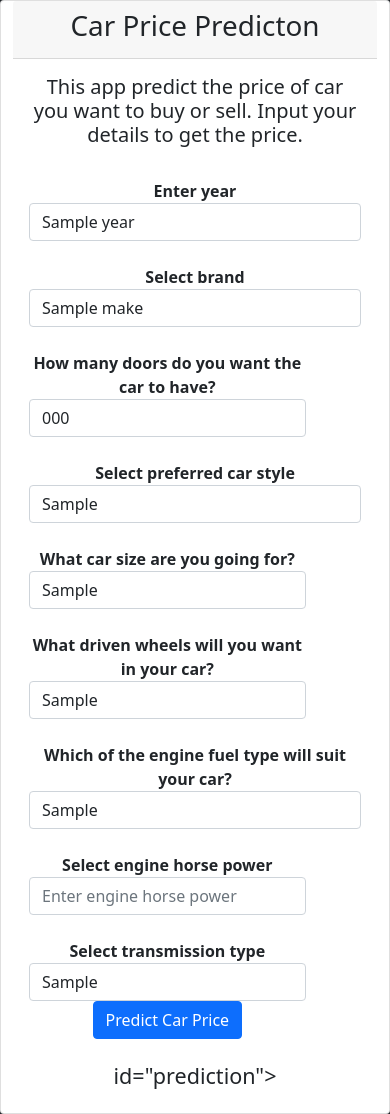
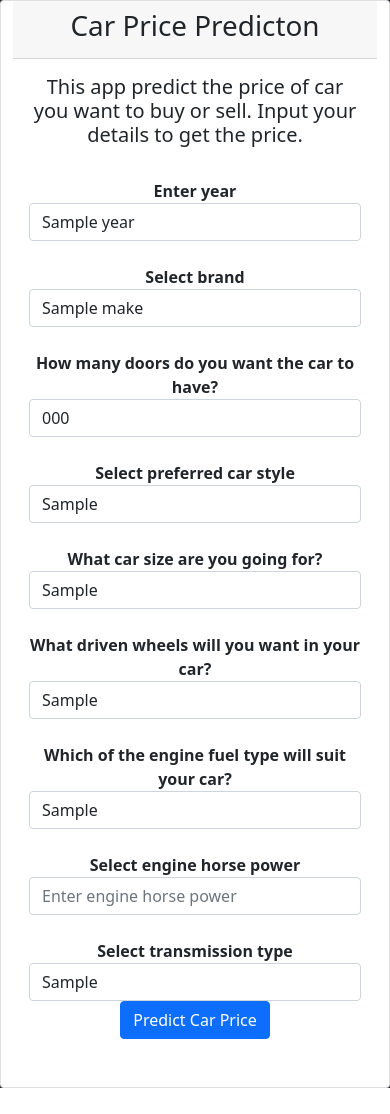
Before and after one commit to toludoyin/car-price-prediction, a Python web app: template template/index.html in a window 390 px wide. After the commit the page ends 1088 px from the top, so only its background shows below. Run offline with Jinja, Linux system fonts and the light colour scheme; the template is opened without the code that fills it: most values are stand-ins (such as "Sample title", 1, 10 or a date in 2020); some libraries are stand-ins or nearby versions.

Commit message:
removed > symbol in span

```diff
--- a/template/index.html
+++ b/template/index.html
@@ -50,7 +50,7 @@
                             </select>
                         </div>
                         <br>
-                        <div class="col-10 form-group" style="text-align: center">
+                        <div class="col-md-10 form-group" style="text-align: center">
                             <label><b>How many doors do you want the car to have?</b></label>
                             <select class="selectpicker form-control" id="number_of_doors" name="number_of_doors" required="1">
                                 {% for number_of_doors in number_of_doors %}
@@ -68,7 +68,7 @@
                             </select>
                         </div>
                         <br>
-                        <div class="col-10 form-group" style="text-align: center">
+                        <div class="col-md-10 form-group" style="text-align: center">
                             <label><b>What car size are you going for?</b></label>
                             <select class="selectpicker form-control" id="vehicle_size" name="vehicle_size" required="1">
                                 {% for vehicle_size in vehicle_size %}
@@ -77,7 +77,7 @@
                             </select>
                         </div>
                         <br>
-                        <div class="col-10 form-group" style="text-align: center">
+                        <div class="col-md-10 form-group" style="text-align: center">
                             <label><b>What driven wheels will you want in your car?</b></label>
                             <select class="selectpicker form-control" id="driven_wheels" name="driven_wheels" required="1">
                                 {% for driven_wheels in driven_wheels %}
@@ -95,12 +95,12 @@
                             </select>
                         </div>
                         <br>
-                        <div class="col-10 form-group" style="text-align: center">
+                        <div class="col-md-10 form-group" style="text-align: center">
                             <label><b>Select engine horse power</b></label>
                             <input class="form-control" id="engine_hp" name="engine_hp" placeholder="Enter engine horse power">
                         </div>
                         <br>
-                        <div class="col-10 form-group" style="text-align: center">
+                        <div class="col-md-10 form-group" style="text-align: center">
                             <label><b>Select transmission type</b></label>
                             <select class="selectpicker form-control" id="transmission_type" name="transmission_type" required="1">
                                 {% for transmission_type in transmission_type %}
@@ -108,7 +108,7 @@
                                 {% endfor %}
                             </select>
                         </div>
-                        <div class="col-10 form-group" style="text-align: center">
+                        <div class="col-md-10 form-group" style="text-align: center">
                             <button class="btn btn-primary form control" onclick="send_data()">Predict Car Price</button>
                         </div>
                     </form>
@@ -116,7 +116,7 @@
 
                     <div class="row">
                         <div class="col-12" style="text-align: center">
-                            <h4><span>id="prediction"></span></h4>
+                            <h4><span id="prediction"></span></h4>
                         </div>
                     </div>
                 </div>
```
